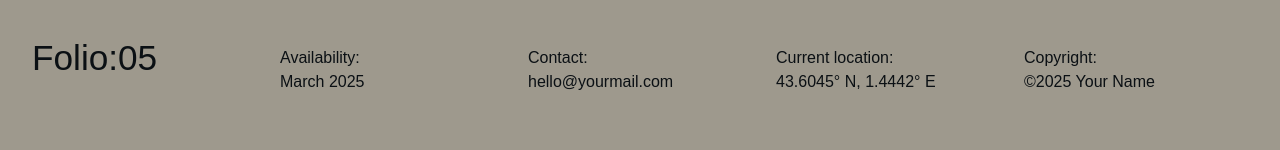
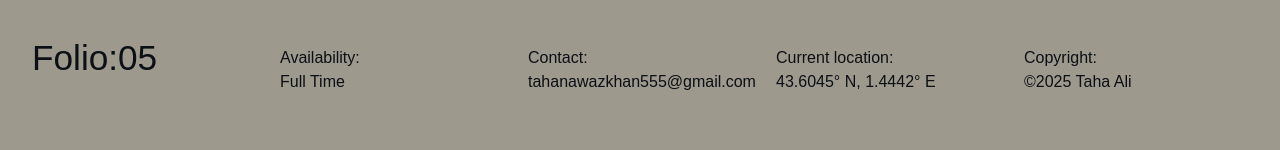
Before and after one commit to Tahadev40/my-portfolio, a React (Vite) app: page /profile in a window 1280 px wide. Shown: the part 650-800 px from the top of the page. Built offline with nearby package versions, Linux system fonts and the light colour scheme.

Commit message:
final change

```diff
--- a/src/pages/Profile.jsx
+++ b/src/pages/Profile.jsx
@@ -23,11 +23,11 @@ const Profile = () => {
         </div>
         <div>
           <p className="text-[#0B1014] font-medium">Availability:</p>
-          <p>March 2025</p>
+          <p>Full Time</p>
         </div>
         <div>
           <p className="text-[#0B1014] font-medium">Contact:</p>
-          <p>hello@yourmail.com</p>
+          <p>tahanawazkhan555@gmail.com</p>
         </div>
         <div>
           <p className="text-[#0B1014] font-medium">Current location:</p>
@@ -35,7 +35,7 @@ const Profile = () => {
         </div>
         <div>
           <p className="text-[#0B1014] font-medium">Copyright:</p>
-          <p>©2025 Your Name</p>
+          <p>©2025 Taha Ali</p>
         </div>
       </div>
       </div>
```
